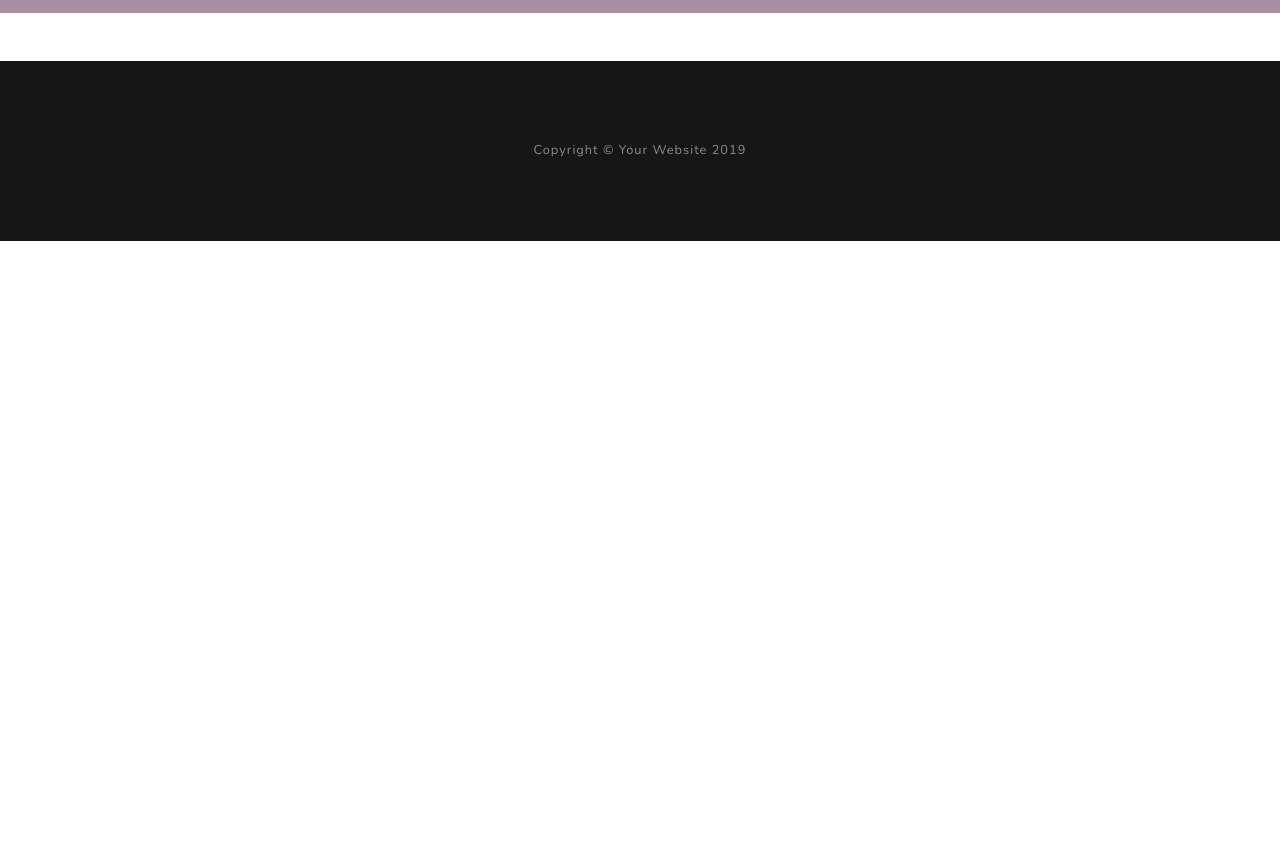
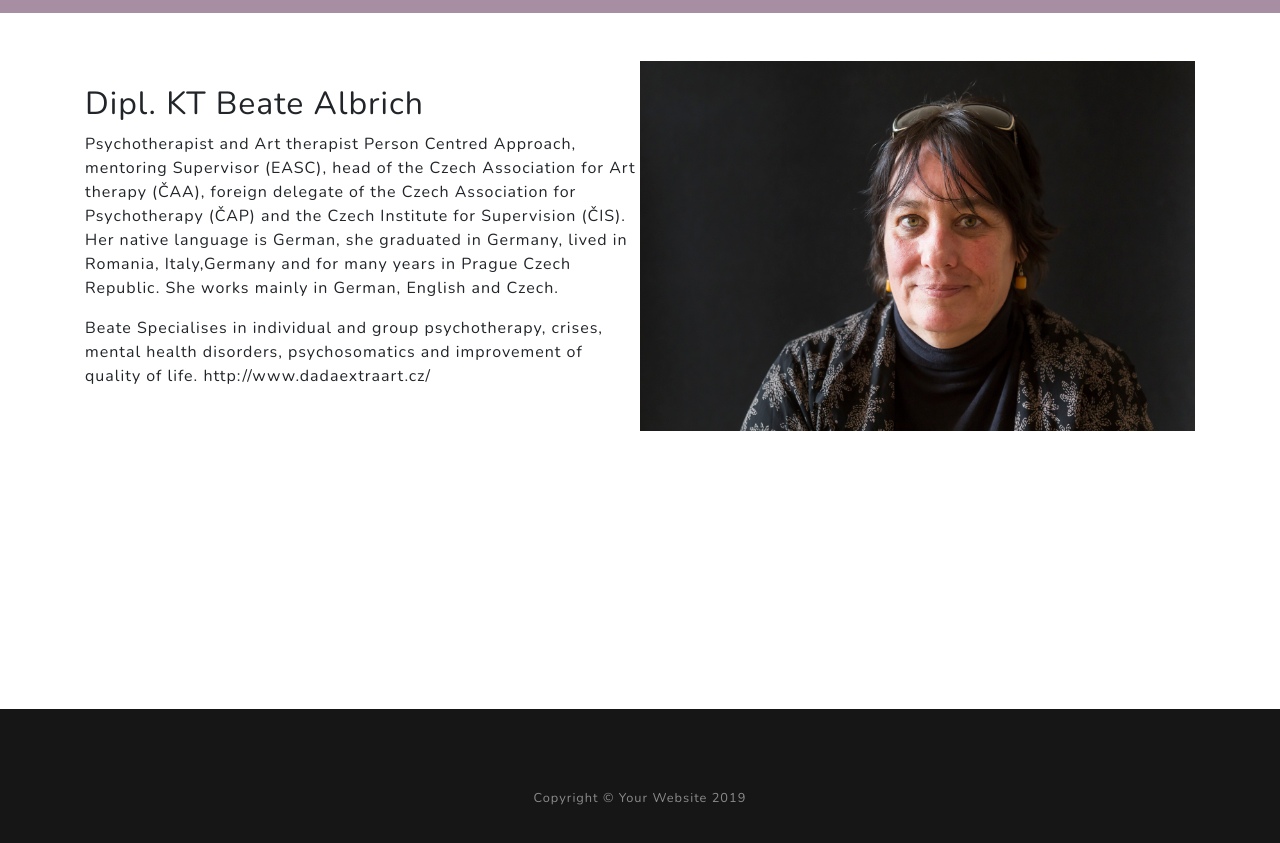
Before and after one commit to nafeesahyounis/foreigntherapistsgroup, a website: page untitled6/startbootstrap-grayscale-gh-pages 4/meetthetherapists.html in a window 1280 px wide. Shown: the part 2185-3028 px from the top of the page. Before the commit the page ends 2426 px from the top, so only its background shows below. Drawn offline with nearby package versions, Linux system fonts and the light colour scheme.

Commit message:
beate added

```diff
--- a/untitled6/startbootstrap-grayscale-gh-pages 4/meetthetherapists.html
+++ b/untitled6/startbootstrap-grayscale-gh-pages 4/meetthetherapists.html
@@ -41,7 +41,7 @@ height: 10em;
 
   .andrea{
       background-color:#A78EA3;
-      color:white;
+    color:#F7F3EF;
 
   }
 
@@ -118,6 +118,18 @@ height: 10em;
     overflow:hidden;
     height:600px;
 
+}
+
+.beateimage{
+    background: url(https://nafeesahyounis.github.io/foreigntherapistsgroup/untitled6/assets/images/beate.JPG) no-repeat;
+            background-size:contain;
+      -webkit-background-size: contain;
+    -moz-background-size: contain;
+    -o-background-size: contain;
+    background-size: contain;
+    width:100%;
+    overflow:hidden;
+    height:600px;
 }
 
 
@@ -247,6 +259,29 @@ relocated. </p>
   </div>
   </section>
 
+  <section>
+  <div class="container beate align-items-center mt-4">
+  <div class="row no-gutters mb-4 mb-lg-5">
+  <div class="col-12 col-lg-6 col-md-6 col-sm-12 image mt-4">
+  <h2> Dipl. KT Beate Albrich  </h2>
+  <p class="image"> Psychotherapist and Art therapist Person Centred Approach, mentoring Supervisor
+(EASC), head of the Czech Association for Art therapy (ČAA), foreign delegate of the
+Czech Association for Psychotherapy (ČAP) and the Czech Institute for Supervision (ČIS).
+Her native language is German, she graduated in Germany, lived in Romania,
+Italy,Germany and for many years in Prague Czech Republic.
+She works mainly in German, English and Czech.  </p>
+
+<p class="image"> Beate Specialises in individual and group psychotherapy, crises, mental health
+disorders, psychosomatics and improvement of quality of life.
+http://www.dadaextraart.cz/  </p>
+  </div>
+    <div class="col-12 col-lg-6 col-md-6 col-sm-12 beateimage">
+
+    </div>
+  </div>
+  </div>
+  </section>
+
 
 
 
```
